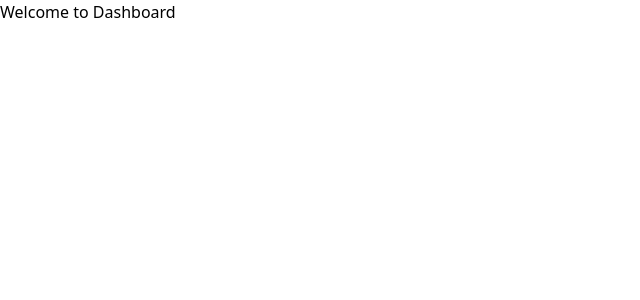
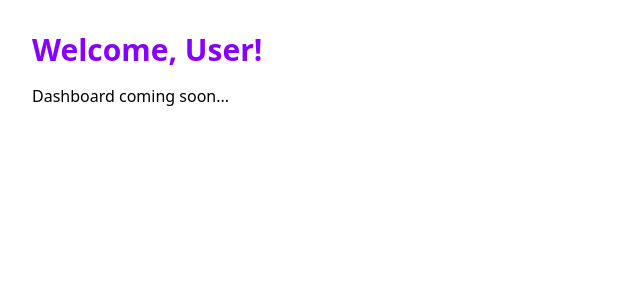
Before and after one commit to sujansijakhow/task-manager, a React app in the folder frontend/: page /dashboard in a window 1280 px wide. Shown: the top 300 px of the page, without its empty margins (0-640 px from the left). Built offline with nearby package versions, Linux system fonts and the light colour scheme; the HTML template or start-up script is replaced by a standard one.

Commit message:
Dashboard updated

```diff
--- a/frontend/src/pages/Dashboard.tsx
+++ b/frontend/src/pages/Dashboard.tsx
@@ -1,5 +1,13 @@
 const Dashboard = () => {
-  return <h2>Welcome to Dashboard</h2>;
+  const email = localStorage.getItem("userEmail");
+  return (
+    <div className="p-8">
+      <h1 className="text-3xl font-bold text-primary mb-4">
+        Welcome, {email || "User"}!
+      </h1>
+      <p>Dashboard coming soon...</p>
+    </div>
+  );
 };
 
 export default Dashboard;
```
